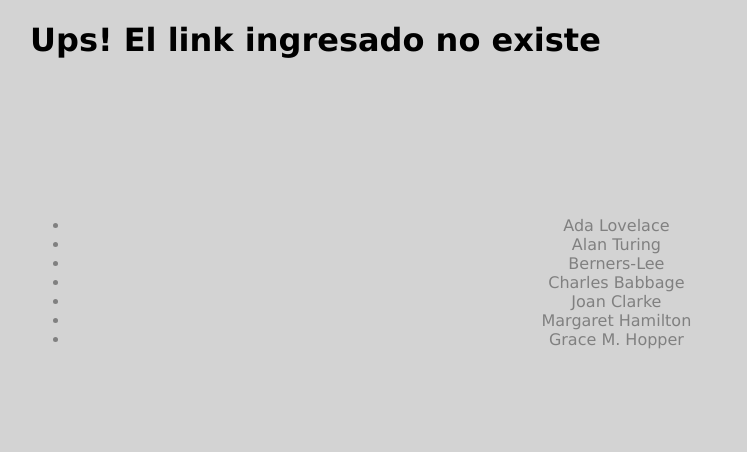
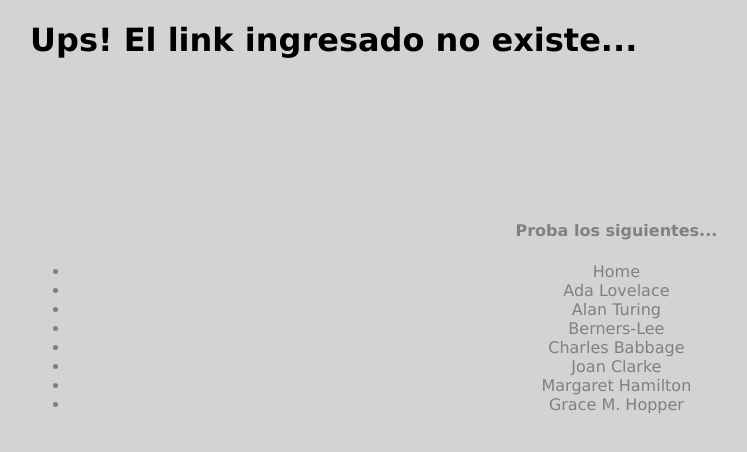
Before and after one commit to LudmiM/DH-Heroes, a website: page DH-Heroes/views/notFound.html in a window 1280 px wide. Shown: the top 452 px of the page, without its empty margins (42-789 px from the left). Drawn offline with Linux system fonts and the light colour scheme.

Commit message:
agrego un error 404

```diff
--- a/DH-Heroes/views/notFound.html
+++ b/DH-Heroes/views/notFound.html
@@ -7,10 +7,11 @@
     <title>Error 404</title>
 </head>
 <body>
-    <h1>Ups! El link ingresado no existe</h1>
+    <h1>Ups! El link ingresado no existe...</h1>
     <main class="index">
         <ul>
-
+            <h4>Proba los siguientes...</h4>
+            <li><a href="/home">Home</a></li>
             <li><a href="/lovelace">Ada Lovelace</a></li>
             <li><a href="/turing">Alan Turing</a></li>
             <li><a href="/berners-lee">Berners-Lee</a></li>
```
Lines whose indentation alone changed are shown as unchanged.
